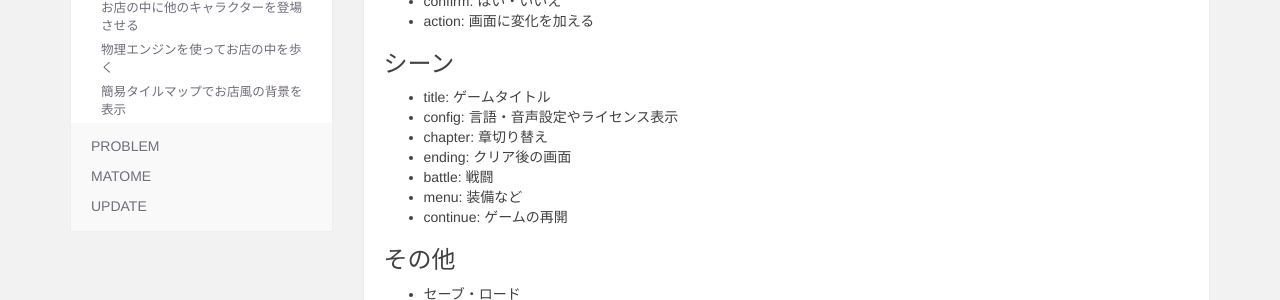
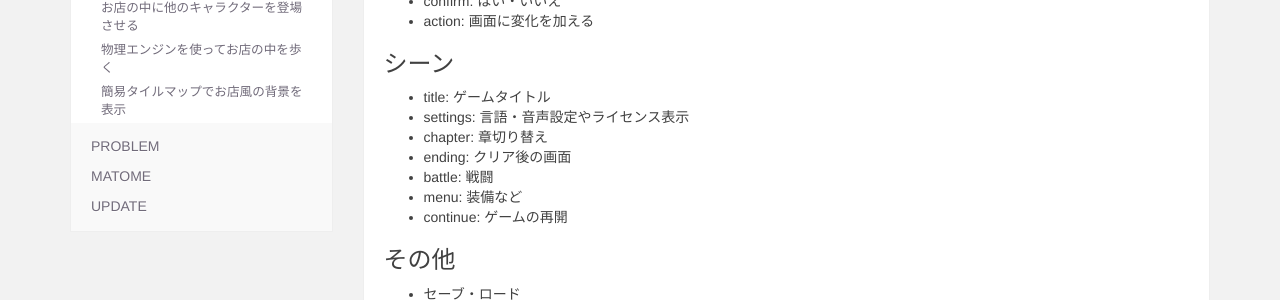
Before and after one commit to tnantoka/spritekit.jp, a Jekyll site: the page built from _posts/2013-11-08-rpg-todo.md, in a window 1280 px wide. Shown: the part 275-575 px from the top of the page. Built offline with Jekyll 4.4.1, drawn with Linux system fonts in a browser that asks for light colours; Markdown is read by kramdown in place of the engine named in the settings.

Commit message:
Update todo

```diff
--- a/_posts/2013-11-08-rpg-todo.md
+++ b/_posts/2013-11-08-rpg-todo.md
@@ -16,7 +16,7 @@ author: tnantoka
 ### シーン
 
 * title: ゲームタイトル
-* config: 言語・音声設定やライセンス表示
+* settings: 言語・音声設定やライセンス表示
 * chapter: 章切り替え
 * ending: クリア後の画面
 * battle: 戦闘
```
